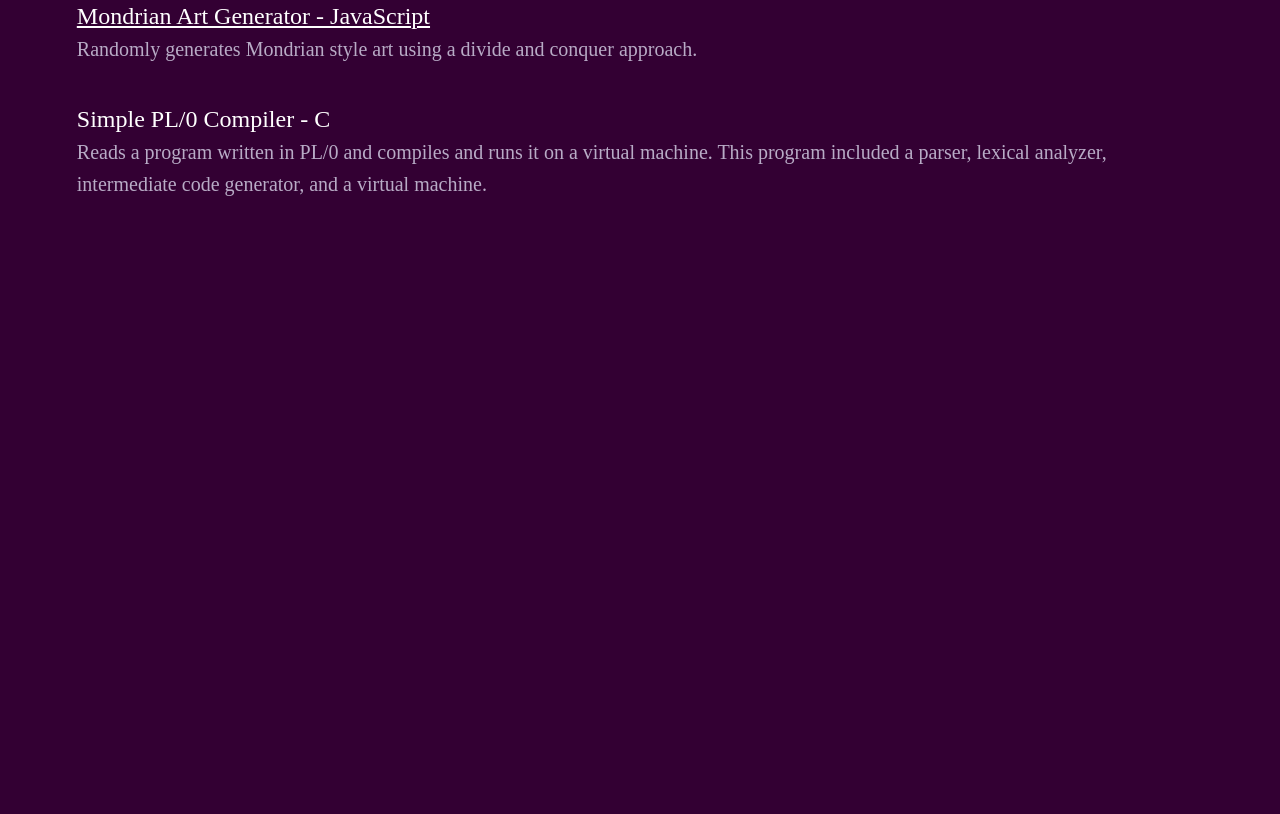
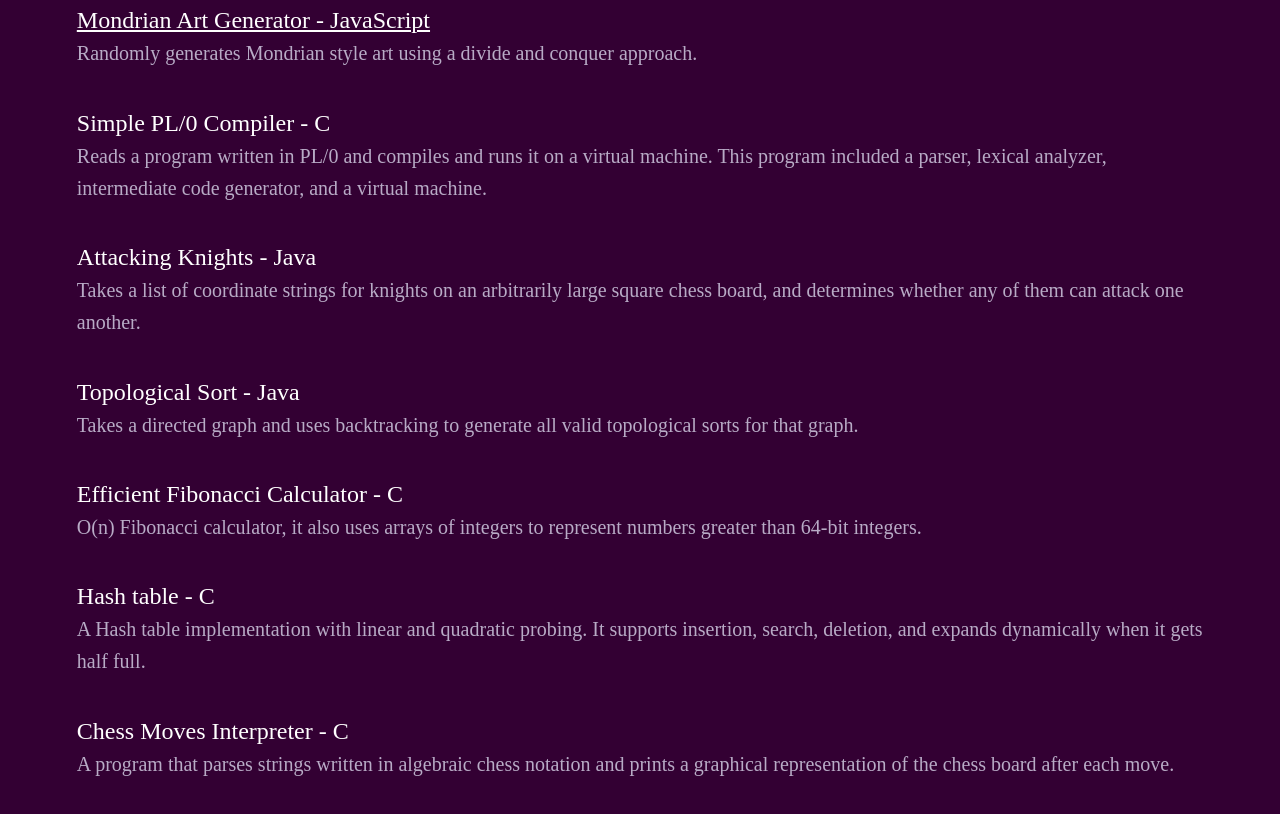
Before and after one commit to sademian/sademian.github.io, a plain HTML site: page projects.html in a window 1280 px wide. Shown: the part 462-1276 px from the top of the page. Before the commit the page ends 800 px from the top, so only its background shows below. Drawn offline with Linux system fonts and the light colour scheme.

Commit message:
added projects and paintings

```diff
--- a/generalstyle.css
+++ b/generalstyle.css
@@ -37,7 +37,7 @@ h2 {
 
 .navigation {
     list-style-type: none;
-    margin: 4px;
+    margin: 6px;
     font-family: "Times New Roman", Times, serif;
     font-size: 22px;
     overflow: hidden;
--- a/projects.html
+++ b/projects.html
@@ -43,6 +43,31 @@
         <p>Reads a program written in PL/0 and compiles and runs it on a virtual machine. This program included a parser, lexical analyzer, intermediate code generator, and a virtual machine.</p>
       </div>
 
+      <div class="sec">
+        <h2>Attacking Knights - Java</h2>
+        <p>Takes a list of coordinate strings for knights on an arbitrarily large square chess board, and determines whether any of them can attack one another.</p>
+      </div>
+
+      <div class="sec">
+        <h2>Topological Sort - Java</h2>
+        <p>Takes a directed graph and uses backtracking to generate all valid topological sorts for that graph.</p>
+      </div>
+
+      <div class="sec">
+        <h2>Efficient Fibonacci Calculator - C</h2>
+        <p>O(n) Fibonacci calculator, it also uses arrays of integers to represent numbers greater than 64-bit integers.</p>
+      </div>
+
+      <div class="sec">
+        <h2>Hash table - C</h2>
+        <p>A Hash table implementation with linear and quadratic probing. It supports insertion, search, deletion, and expands dynamically when it gets half full.</p>
+      </div>
+
+      <div class="sec">
+        <h2>Chess Moves Interpreter - C</h2>
+        <p>A program that parses strings written in algebraic chess notation and prints a graphical representation of the chess board after each move.</p>
+      </div>
+
     </div>
 
     <script src="responsive.js"></script>
```
Also changed, not shown: artwork.html (+16 -5 lines), resume.html (+1 -1 lines), synaptograph.html (+1 -1 lines), art/P10.jpg (added), art/P5.jpg, art/P9.jpg (added), synapt/s1.png, synapt/s2.png, 2 other files.
